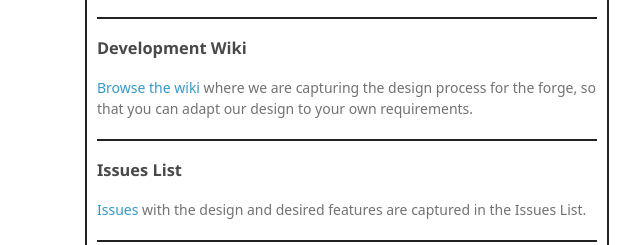
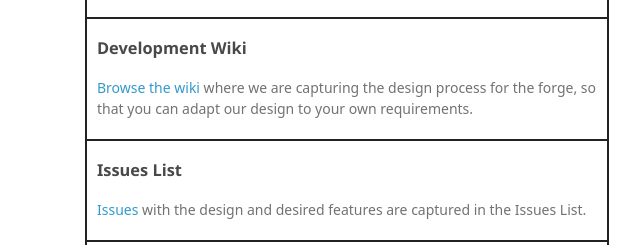
Before and after one commit to openshopltd/communityforge, a plain HTML site: page index.html in a window 1280 px wide. Shown: the part 295-540 px from the top of the page, 461-1101 px from the left. Drawn offline with Linux system fonts and the light colour scheme; a web font is replaced by a local one.

Commit message:
Update styles.css

```diff
--- a/stylesheets/styles.css
+++ b/stylesheets/styles.css
@@ -241,7 +241,7 @@ hr {
   border:0;
   height:2px;
   background-color: #222;
-  margin:0 0 20px;
+  margin:0 -10px 20px;
 }
 
 footer {
```
